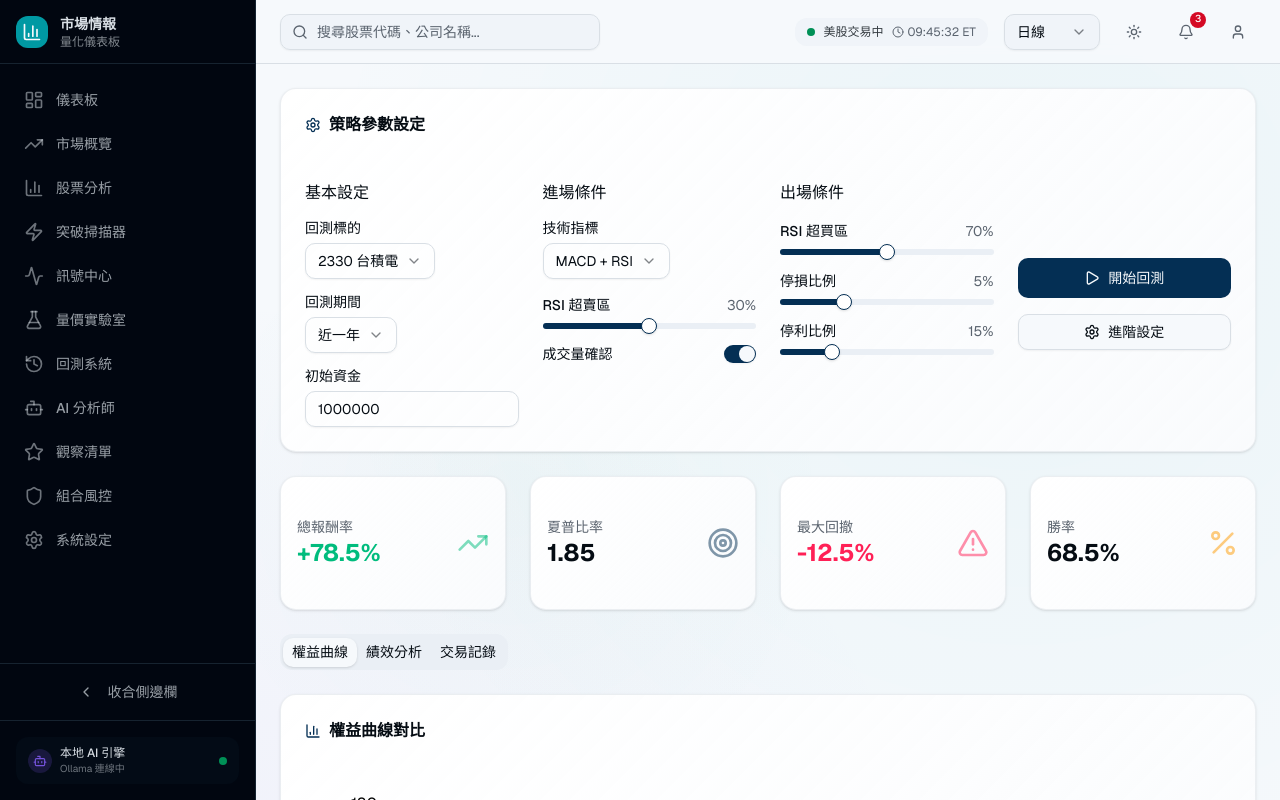
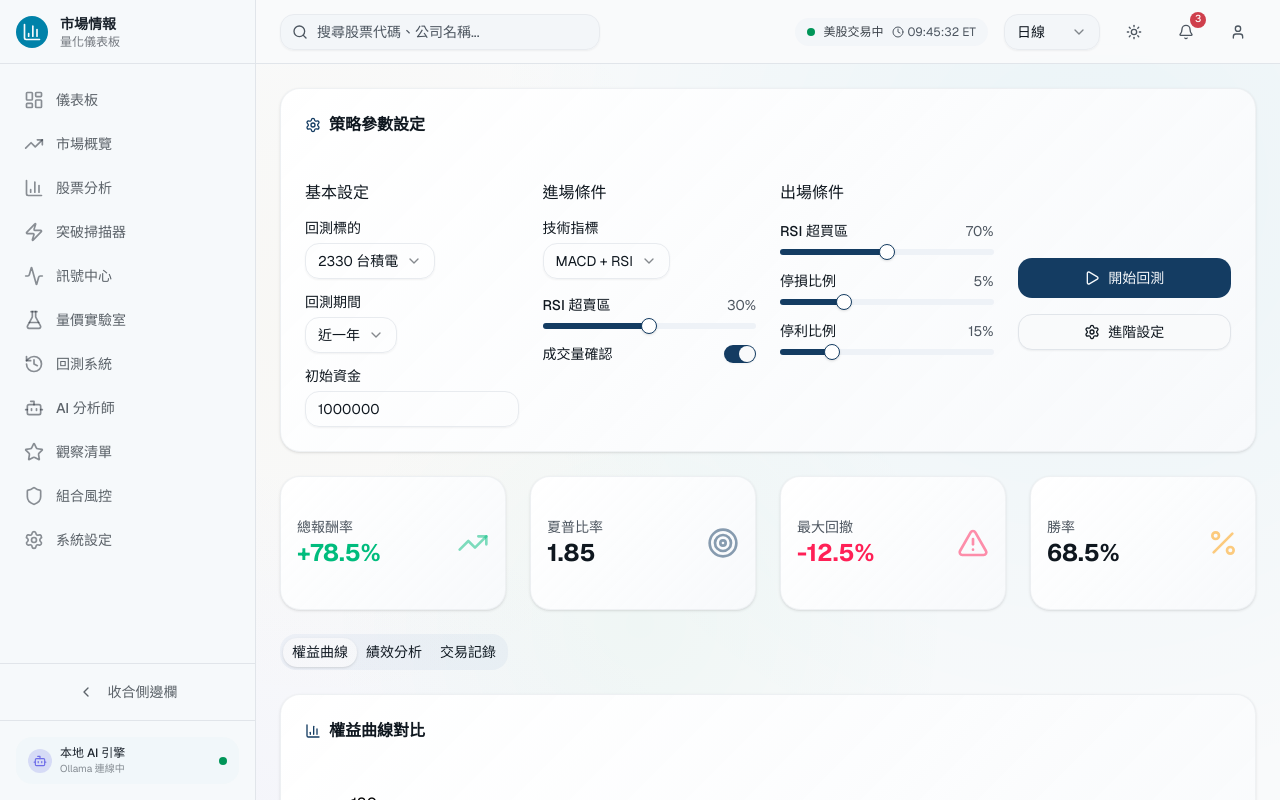
Before and after one commit to kaiyin1028/v0-market-intelligence-dashboard, a Next.js app: page /backtest in a window 1280 px wide. Shown: the top 800 px of the page. Built offline with nearby package versions, Linux system fonts and the light colour scheme.

Commit message:
feat: update design to bright and clean style\n\nAdd icons and AIGC decorative elements, update global styles and core components.

```diff
--- a/app/globals.css
+++ b/app/globals.css
@@ -2,8 +2,8 @@
  * 金融市場情報量化儀表板 - 全域樣式
  * Market Intelligence Quant Dashboard - Global Styles
  *
- * 配色方案：深海軍藍、石板灰、翡翠綠、青色、紫羅蘭、琥珀色、玫瑰色
- * 設計風格：優雅、乾淨、高端、機構交易風格
+ * 配色方案：明亮白色、淺灰、翡翠綠、天藍、淡紫、琥珀
+ * 設計風格：優雅、清爽、專業、現代極簡
  */
 
 @import 'tailwindcss';
@@ -12,72 +12,77 @@
 @custom-variant dark (&:is(.dark *));
 
 /* ============================================
-   淺色主題 (Light Theme)
+   明亮主題 (Light Theme) - 預設
    ============================================ */
 :root {
-  /* 基礎背景與前景 */
-  --background: oklch(0.98 0.005 250);
-  --foreground: oklch(0.15 0.02 250);
+  /* 基礎背景與前景 - 純淨白色系 */
+  --background: oklch(0.985 0.002 250);
+  --foreground: oklch(0.20 0.02 250);
 
-  /* 卡片樣式 */
+  /* 卡片樣式 - 柔和白色 */
   --card: oklch(1 0 0);
-  --card-foreground: oklch(0.15 0.02 250);
+  --card-foreground: oklch(0.20 0.02 250);
 
   /* 彈出層樣式 */
   --popover: oklch(1 0 0);
-  --popover-foreground: oklch(0.15 0.02 250);
+  --popover-foreground: oklch(0.20 0.02 250);
 
-  /* 主色調 - 深海軍藍 */
-  --primary: oklch(0.30 0.08 250);
+  /* 主色調 - 優雅深藍 */
+  --primary: oklch(0.35 0.08 250);
   --primary-foreground: oklch(0.98 0.005 250);
 
-  /* 次要色調 - 石板灰 */
-  --secondary: oklch(0.95 0.01 250);
-  --secondary-foreground: oklch(0.25 0.03 250);
+  /* 次要色調 - 淺灰藍 */
+  --secondary: oklch(0.96 0.008 250);
+  --secondary-foreground: oklch(0.30 0.03 250);
 
   /* 靜音色調 */
-  --muted: oklch(0.95 0.01 250);
-  --muted-foreground: oklch(0.50 0.02 250);
+  --muted: oklch(0.96 0.008 250);
+  --muted-foreground: oklch(0.45 0.02 250);
 
-  /* 強調色調 - 青色 */
-  --accent: oklch(0.92 0.03 200);
-  --accent-foreground: oklch(0.20 0.05 200);
+  /* 強調色調 - 天藍色 */
+  --accent: oklch(0.94 0.025 220);
+  --accent-foreground: oklch(0.25 0.05 220);
 
-  /* 危險/空頭色調 - 玫瑰色 */
-  --destructive: oklch(0.55 0.22 25);
-  --destructive-foreground: oklch(0.98 0.01 25);
+  /* 危險/空頭色調 - 柔和玫瑰 */
+  --destructive: oklch(0.58 0.20 20);
+  --destructive-foreground: oklch(0.98 0.01 20);
 
-  /* 邊框與輸入框 */
-  --border: oklch(0.90 0.01 250);
-  --input: oklch(0.90 0.01 250);
-  --ring: oklch(0.50 0.10 250);
+  /* 邊框與輸入框 - 極淺灰 */
+  --border: oklch(0.92 0.008 250);
+  --input: oklch(0.94 0.006 250);
+  --ring: oklch(0.55 0.12 220);
 
-  /* 圖表配色 */
-  --chart-1: oklch(0.55 0.18 165);   /* 翡翠綠 - 多頭/上漲 */
-  --chart-2: oklch(0.55 0.22 25);    /* 玫瑰色 - 空頭/下跌 */
-  --chart-3: oklch(0.60 0.15 200);   /* 青色 - 中性/AI洞察 */
-  --chart-4: oklch(0.70 0.15 85);    /* 琥珀色 - 警告 */
-  --chart-5: oklch(0.55 0.20 290);   /* 紫羅蘭 - 特殊標記 */
+  /* 圖表配色 - 明亮版 */
+  --chart-1: oklch(0.58 0.16 160);   /* 翡翠綠 - 多頭/上漲 */
+  --chart-2: oklch(0.58 0.18 20);    /* 玫瑰色 - 空頭/下跌 */
+  --chart-3: oklch(0.60 0.14 220);   /* 天藍色 - 中性/AI洞察 */
+  --chart-4: oklch(0.72 0.14 80);    /* 琥珀色 - 警告 */
+  --chart-5: oklch(0.60 0.18 280);   /* 淡紫色 - 特殊標記 */
 
-  /* 圓角設定 */
-  --radius: 0.75rem;
+  /* 圓角設定 - 更大更圓潤 */
+  --radius: 1rem;
 
-  /* 側邊欄樣式 */
-  --sidebar: oklch(0.12 0.03 250);
-  --sidebar-foreground: oklch(0.90 0.01 250);
-  --sidebar-primary: oklch(0.60 0.15 200);
+  /* 側邊欄樣式 - 明亮版 */
+  --sidebar: oklch(0.98 0.004 250);
+  --sidebar-foreground: oklch(0.25 0.02 250);
+  --sidebar-primary: oklch(0.55 0.14 220);
   --sidebar-primary-foreground: oklch(0.98 0.005 250);
-  --sidebar-accent: oklch(0.20 0.04 250);
-  --sidebar-accent-foreground: oklch(0.90 0.01 250);
-  --sidebar-border: oklch(0.25 0.03 250);
-  --sidebar-ring: oklch(0.60 0.15 200);
+  --sidebar-accent: oklch(0.95 0.015 220);
+  --sidebar-accent-foreground: oklch(0.30 0.03 250);
+  --sidebar-border: oklch(0.92 0.008 250);
+  --sidebar-ring: oklch(0.55 0.14 220);
 
   /* 自訂金融色彩 */
-  --bullish: oklch(0.55 0.18 165);   /* 多頭綠 */
-  --bearish: oklch(0.55 0.22 25);    /* 空頭紅 */
-  --warning: oklch(0.70 0.15 85);    /* 警告琥珀 */
-  --info: oklch(0.60 0.15 200);      /* 資訊青 */
-  --ai-glow: oklch(0.55 0.20 290);   /* AI紫光 */
+  --bullish: oklch(0.58 0.16 160);   /* 多頭綠 */
+  --bearish: oklch(0.58 0.18 20);    /* 空頭紅 */
+  --warning: oklch(0.72 0.14 80);    /* 警告琥珀 */
+  --info: oklch(0.60 0.14 220);      /* 資訊天藍 */
+  --ai-glow: oklch(0.60 0.18 280);   /* AI紫光 */
+
+  /* AIGC 裝飾色彩 */
+  --gradient-start: oklch(0.92 0.04 220);
+  --gradient-mid: oklch(0.94 0.03 280);
+  --gradient-end: oklch(0.96 0.02 160);
 }
 
 /* ============================================
@@ -85,65 +90,70 @@
    ============================================ */
 .dark {
   /* 基礎背景與前景 */
-  --background: oklch(0.12 0.02 250);
+  --background: oklch(0.14 0.015 250);
   --foreground: oklch(0.95 0.01 250);
 
   /* 卡片樣式 - 玻璃擬態效果 */
-  --card: oklch(0.16 0.02 250);
+  --card: oklch(0.18 0.015 250);
   --card-foreground: oklch(0.95 0.01 250);
 
   /* 彈出層樣式 */
-  --popover: oklch(0.18 0.02 250);
+  --popover: oklch(0.20 0.015 250);
   --popover-foreground: oklch(0.95 0.01 250);
 
-  /* 主色調 - 亮青色 */
-  --primary: oklch(0.75 0.12 200);
-  --primary-foreground: oklch(0.12 0.02 250);
+  /* 主色調 - 亮天藍色 */
+  --primary: oklch(0.72 0.12 220);
+  --primary-foreground: oklch(0.14 0.015 250);
 
   /* 次要色調 */
-  --secondary: oklch(0.22 0.02 250);
+  --secondary: oklch(0.24 0.015 250);
   --secondary-foreground: oklch(0.90 0.01 250);
 
   /* 靜音色調 */
-  --muted: oklch(0.22 0.02 250);
-  --muted-foreground: oklch(0.65 0.02 250);
+  --muted: oklch(0.24 0.015 250);
+  --muted-foreground: oklch(0.62 0.02 250);
 
   /* 強調色調 */
-  --accent: oklch(0.25 0.03 200);
+  --accent: oklch(0.28 0.025 220);
   --accent-foreground: oklch(0.90 0.01 250);
 
   /* 危險/空頭色調 */
-  --destructive: oklch(0.50 0.20 25);
-  --destructive-foreground: oklch(0.95 0.01 25);
+  --destructive: oklch(0.55 0.18 20);
+  --destructive-foreground: oklch(0.95 0.01 20);
 
   /* 邊框與輸入框 */
-  --border: oklch(0.28 0.02 250);
-  --input: oklch(0.22 0.02 250);
-  --ring: oklch(0.60 0.12 200);
+  --border: oklch(0.30 0.015 250);
+  --input: oklch(0.24 0.015 250);
+  --ring: oklch(0.65 0.12 220);
 
   /* 圖表配色 - 深色模式優化 */
-  --chart-1: oklch(0.65 0.20 165);   /* 翡翠綠 */
-  --chart-2: oklch(0.60 0.22 25);    /* 玫瑰色 */
-  --chart-3: oklch(0.70 0.15 200);   /* 青色 */
-  --chart-4: oklch(0.75 0.15 85);    /* 琥珀色 */
-  --chart-5: oklch(0.65 0.20 290);   /* 紫羅蘭 */
+  --chart-1: oklch(0.65 0.18 160);
+  --chart-2: oklch(0.62 0.20 20);
+  --chart-3: oklch(0.68 0.14 220);
+  --chart-4: oklch(0.75 0.14 80);
+  --chart-5: oklch(0.65 0.18 280);
 
   /* 側邊欄樣式 */
-  --sidebar: oklch(0.10 0.02 250);
+  --sidebar: oklch(0.12 0.015 250);
   --sidebar-foreground: oklch(0.90 0.01 250);
-  --sidebar-primary: oklch(0.70 0.15 200);
-  --sidebar-primary-foreground: oklch(0.12 0.02 250);
-  --sidebar-accent: oklch(0.18 0.02 250);
+  --sidebar-primary: oklch(0.68 0.14 220);
+  --sidebar-primary-foreground: oklch(0.14 0.015 250);
+  --sidebar-accent: oklch(0.20 0.015 250);
   --sidebar-accent-foreground: oklch(0.90 0.01 250);
-  --sidebar-border: oklch(0.22 0.02 250);
-  --sidebar-ring: oklch(0.70 0.15 200);
+  --sidebar-border: oklch(0.25 0.015 250);
+  --sidebar-ring: oklch(0.68 0.14 220);
 
   /* 自訂金融色彩 - 深色模式 */
-  --bullish: oklch(0.65 0.20 165);
-  --bearish: oklch(0.60 0.22 25);
-  --warning: oklch(0.75 0.15 85);
-  --info: oklch(0.70 0.15 200);
-  --ai-glow: oklch(0.65 0.20 290);
+  --bullish: oklch(0.65 0.18 160);
+  --bearish: oklch(0.62 0.20 20);
+  --warning: oklch(0.75 0.14 80);
+  --info: oklch(0.68 0.14 220);
+  --ai-glow: oklch(0.65 0.18 280);
+
+  /* AIGC 裝飾色彩 - 深色模式 */
+  --gradient-start: oklch(0.25 0.04 220);
+  --gradient-mid: oklch(0.22 0.03 280);
+  --gradient-end: oklch(0.20 0.02 160);
 }
 
 /* ============================================
@@ -185,10 +195,16 @@
   --color-info: var(--info);
   --color-ai-glow: var(--ai-glow);
 
+  /* AIGC 漸層色彩 */
+  --color-gradient-start: var(--gradient-start);
+  --color-gradient-mid: var(--gradient-mid);
+  --color-gradient-end: var(--gradient-end);
+
   --radius-sm: calc(var(--radius) - 4px);
   --radius-md: calc(var(--radius) - 2px);
   --radius-lg: var(--radius);
   --radius-xl: calc(var(--radius) + 4px);
+  --radius-2xl: calc(var(--radius) + 8px);
 
   --color-sidebar: var(--sidebar);
   --color-sidebar-foreground: var(--sidebar-foreground);
@@ -212,10 +228,10 @@
     @apply bg-background text-foreground;
   }
 
-  /* 滾動條樣式 */
+  /* 滾動條樣式 - 更細緻 */
   ::-webkit-scrollbar {
-    width: 8px;
-    height: 8px;
+    width: 6px;
+    height: 6px;
   }
 
   ::-webkit-scrollbar-track {
@@ -224,54 +240,102 @@
 
   ::-webkit-scrollbar-thumb {
     background: var(--muted-foreground);
-    border-radius: 4px;
-    opacity: 0.5;
+    border-radius: 3px;
+    opacity: 0.3;
   }
 
   ::-webkit-scrollbar-thumb:hover {
-    opacity: 0.8;
+    opacity: 0.5;
   }
 }
 
 /* ============================================
-   元件樣式
+   元件樣式 - AIGC 風格
    ============================================ */
 @layer components {
-  /* 玻璃擬態卡片效果 */
+  /* 玻璃擬態卡片效果 - 更通透 */
   .glass-card {
     background: linear-gradient(
       135deg,
-      oklch(1 0 0 / 0.8),
-      oklch(0.98 0.005 250 / 0.6)
+      oklch(1 0 0 / 0.95),
+      oklch(0.98 0.004 250 / 0.85)
     );
-    backdrop-filter: blur(12px);
-    border: 1px solid oklch(0.90 0.01 250 / 0.5);
+    backdrop-filter: blur(20px);
+    border: 1px solid oklch(0.92 0.008 250 / 0.6);
+    box-shadow:
+      0 4px 6px -1px oklch(0 0 0 / 0.05),
+      0 2px 4px -2px oklch(0 0 0 / 0.05),
+      inset 0 1px 0 0 oklch(1 0 0 / 0.5);
   }
 
   .dark .glass-card {
     background: linear-gradient(
       135deg,
-      oklch(0.18 0.02 250 / 0.8),
-      oklch(0.14 0.02 250 / 0.6)
+      oklch(0.20 0.015 250 / 0.9),
+      oklch(0.16 0.015 250 / 0.8)
     );
-    border: 1px solid oklch(0.28 0.02 250 / 0.5);
+    border: 1px solid oklch(0.30 0.015 250 / 0.4);
+    box-shadow:
+      0 4px 6px -1px oklch(0 0 0 / 0.2),
+      0 2px 4px -2px oklch(0 0 0 / 0.1),
+      inset 0 1px 0 0 oklch(1 0 0 / 0.05);
   }
 
-  /* AI 發光效果 */
+  /* AIGC 風格漸層背景 */
+  .aigc-gradient {
+    background: linear-gradient(
+      135deg,
+      var(--gradient-start) 0%,
+      var(--gradient-mid) 50%,
+      var(--gradient-end) 100%
+    );
+  }
+
+  /* AI 發光效果 - 更柔和 */
   .ai-glow {
-    box-shadow: 0 0 20px oklch(0.55 0.20 290 / 0.3);
+    box-shadow:
+      0 0 30px oklch(0.60 0.18 280 / 0.15),
+      0 0 60px oklch(0.60 0.14 220 / 0.1);
   }
 
   .dark .ai-glow {
-    box-shadow: 0 0 25px oklch(0.65 0.20 290 / 0.4);
+    box-shadow:
+      0 0 40px oklch(0.65 0.18 280 / 0.25),
+      0 0 80px oklch(0.68 0.14 220 / 0.15);
   }
 
-  /* 多頭漸層背景 */
+  /* AI 徽章光暈 */
+  .ai-badge-glow {
+    position: relative;
+  }
+
+  .ai-badge-glow::before {
+    content: '';
+    position: absolute;
+    inset: -2px;
+    background: linear-gradient(
+      135deg,
+      oklch(0.60 0.18 280 / 0.3),
+      oklch(0.60 0.14 220 / 0.3),
+      oklch(0.58 0.16 160 / 0.3)
+    );
+    border-radius: inherit;
+    z-index: -1;
+    filter: blur(8px);
+    animation: badge-pulse 3s ease-in-out infinite;
+  }
+
+  @keyframes badge-pulse {
+    0%, 100% { opacity: 0.5; }
+    50% { opacity: 1; }
+  }
+
+  /* 多頭漸層背景 - 更清爽 */
   .bullish-gradient {
     background: linear-gradient(
       135deg,
-      oklch(0.55 0.18 165 / 0.1),
-      oklch(0.55 0.18 165 / 0.05)
+      oklch(0.58 0.16 160 / 0.08),
+      oklch(0.58 0.16 160 / 0.02)
     );
   }
 
@@ -279,50 +343,184 @@
   .bearish-gradient {
     background: linear-gradient(
       135deg,
-      oklch(0.55 0.22 25 / 0.1),
-      oklch(0.55 0.22 25 / 0.05)
+      oklch(0.58 0.18 20 / 0.08),
+      oklch(0.58 0.18 20 / 0.02)
     );
   }
 
-  /* 神經網路裝飾背景 */
+  /* 神經網路裝飾背景 - 更精緻 */
   .neural-pattern {
-    background-image:
-      radial-gradient(circle at 20% 80%, oklch(0.55 0.20 290 / 0.05) 0%, transparent 50%),
-      radial-gradient(circle at 80% 20%, oklch(0.60 0.15 200 / 0.05) 0%, transparent 50%),
-      radial-gradient(circle at 40% 40%, oklch(0.55 0.18 165 / 0.03) 0%, transparent 30%);
+    position: relative;
+    overflow: hidden;
   }
 
-  .dark .neural-pattern {
+  .neural-pattern::before {
+    content: '';
+    position: absolute;
+    inset: 0;
     background-image:
-      radial-gradient(circle at 20% 80%, oklch(0.65 0.20 290 / 0.1) 0%, transparent 50%),
-      radial-gradient(circle at 80% 20%, oklch(0.70 0.15 200 / 0.1) 0%, transparent 50%),
-      radial-gradient(circle at 40% 40%, oklch(0.65 0.20 165 / 0.05) 0%, transparent 30%);
+      radial-gradient(circle at 15% 85%, oklch(0.60 0.18 280 / 0.06) 0%, transparent 40%),
+      radial-gradient(circle at 85% 15%, oklch(0.60 0.14 220 / 0.06) 0%, transparent 40%),
+      radial-gradient(circle at 50% 50%, oklch(0.58 0.16 160 / 0.04) 0%, transparent 35%),
+      radial-gradient(circle at 25% 25%, oklch(0.72 0.14 80 / 0.03) 0%, transparent 30%);
+    pointer-events: none;
   }
 
-  /* 數據流動畫效果 */
-  .data-stream {
+  .dark .neural-pattern::before {
+    background-image:
+      radial-gradient(circle at 15% 85%, oklch(0.65 0.18 280 / 0.12) 0%, transparent 40%),
+      radial-gradient(circle at 85% 15%, oklch(0.68 0.14 220 / 0.12) 0%, transparent 40%),
+      radial-gradient(circle at 50% 50%, oklch(0.65 0.18 160 / 0.08) 0%, transparent 35%),
+      radial-gradient(circle at 25% 25%, oklch(0.75 0.14 80 / 0.06) 0%, transparent 30%);
+  }
+
+  /* 流動線條動畫 */
+  .flowing-lines {
+    position: relative;
+    overflow: hidden;
+  }
+
+  .flowing-lines::after {
+    content: '';
+    position: absolute;
+    top: 0;
+    left: -100%;
+    width: 50%;
+    height: 100%;
     background: linear-gradient(
       90deg,
       transparent 0%,
-      oklch(0.60 0.15 200 / 0.2) 50%,
+      oklch(0.60 0.14 220 / 0.1) 50%,
       transparent 100%
     );
-    animation: stream 3s linear infinite;
+    animation: flow 4s linear infinite;
   }
 
-  @keyframes stream {
-    0% { transform: translateX(-100%); }
-    100% { transform: translateX(100%); }
+  @keyframes flow {
+    0% { left: -50%; }
+    100% { left: 150%; }
   }
 
-  /* 脈衝動畫效果 */
-  .pulse-dot {
-    animation: pulse 2s cubic-bezier(0.4, 0, 0.6, 1) infinite;
+  /* 數據點脈衝 */
+  .data-pulse {
+    position: relative;
   }
 
-  @keyframes pulse {
-    0%, 100% { opacity: 1; }
-    50% { opacity: 0.5; }
+  .data-pulse::after {
+    content: '';
+    position: absolute;
+    inset: 0;
+    border-radius: inherit;
+    animation: data-pulse 2s ease-in-out infinite;
+  }
+
+  @keyframes data-pulse {
+    0%, 100% {
+      box-shadow: 0 0 0 0 oklch(0.60 0.14 220 / 0.4);
+    }
+    50% {
+      box-shadow: 0 0 0 8px oklch(0.60 0.14 220 / 0);
+    }
+  }
+
+  /* 圖標容器裝飾 */
+  .icon-container {
+    display: flex;
+    align-items: center;
+    justify-content: center;
+    background: linear-gradient(
+      135deg,
+      oklch(0.96 0.015 220 / 0.8),
+      oklch(0.94 0.02 280 / 0.6)
+    );
+    border-radius: var(--radius);
+    transition: all 0.3s ease;
+  }
+
+  .icon-container:hover {
+    transform: translateY(-2px);
+    box-shadow: 0 8px 25px oklch(0.60 0.14 220 / 0.15);
+  }
+
+  .dark .icon-container {
+    background: linear-gradient(
+      135deg,
+      oklch(0.25 0.02 220 / 0.8),
+      oklch(0.22 0.025 280 / 0.6)
+    );
+  }
+
+  /* 卡片懸浮效果 */
+  .card-hover {
+    transition: all 0.3s cubic-bezier(0.4, 0, 0.2, 1);
+  }
+
+  .card-hover:hover {
+    transform: translateY(-4px);
+    box-shadow:
+      0 20px 40px oklch(0 0 0 / 0.08),
+      0 8px 16px oklch(0 0 0 / 0.04);
+  }
+
+  .dark .card-hover:hover {
+    box-shadow:
+      0 20px 40px oklch(0 0 0 / 0.3),
+      0 8px 16px oklch(0 0 0 / 0.2);
+  }
+
+  /* 裝飾圓圈 */
+  .decorative-circle {
+    position: absolute;
+    border-radius: 50%;
+    background: linear-gradient(
+      135deg,
+      oklch(0.60 0.14 220 / 0.1),
+      oklch(0.60 0.18 280 / 0.1)
+    );
+    filter: blur(40px);
+    pointer-events: none;
+  }
+
+  /* 網格裝飾 */
+  .grid-pattern {
+    background-image:
+      linear-gradient(oklch(0.92 0.008 250 / 0.5) 1px, transparent 1px),
+      linear-gradient(90deg, oklch(0.92 0.008 250 / 0.5) 1px, transparent 1px);
+    background-size: 40px 40px;
+  }
+
+  .dark .grid-pattern {
+    background-image:
+      linear-gradient(oklch(0.30 0.015 250 / 0.3) 1px, transparent 1px),
+      linear-gradient(90deg, oklch(0.30 0.015 250 / 0.3) 1px, transparent 1px);
+  }
+
+  /* 標籤徽章 */
+  .tag-badge {
+    display: inline-flex;
+    align-items: center;
+    gap: 0.375rem;
+    padding: 0.25rem 0.75rem;
+    font-size: 0.75rem;
+    font-weight: 500;
+    border-radius: 9999px;
+    background: linear-gradient(
+      135deg,
+      oklch(0.96 0.02 220 / 0.9),
+      oklch(0.94 0.025 280 / 0.7)
+    );
+    color: oklch(0.35 0.08 250);
+    border: 1px solid oklch(0.90 0.015 250 / 0.5);
+  }
+
+  .dark .tag-badge {
+    background: linear-gradient(
+      135deg,
+      oklch(0.25 0.025 220 / 0.9),
+      oklch(0.22 0.03 280 / 0.7)
+    );
+    color: oklch(0.90 0.01 250);
+    border: 1px solid oklch(0.35 0.02 250 / 0.5);
   }
 }
 
@@ -385,9 +583,17 @@
     background-color: oklch(from var(--bullish) l c h / 0.1);
   }
 
+  .bg-bullish\/5 {
+    background-color: oklch(from var(--bullish) l c h / 0.05);
+  }
+
   /* 半透明空頭背景 */
   .bg-bearish\/10 {
     background-color: oklch(from var(--bearish) l c h / 0.1);
+  }
+
+  .bg-bearish\/5 {
+    background-color: oklch(from var(--bearish) l c h / 0.05);
   }
 
   /* 半透明警告背景 */
@@ -399,4 +605,33 @@
   .bg-ai\/10 {
     background-color: oklch(from var(--ai-glow) l c h / 0.1);
   }
+
+  .bg-ai\/5 {
+    background-color: oklch(from var(--ai-glow) l c h / 0.05);
+  }
+
+  /* 漸層文字 */
+  .text-gradient {
+    background: linear-gradient(
+      135deg,
+      oklch(0.35 0.08 250),
+      oklch(0.55 0.14 220),
+      oklch(0.60 0.18 280)
+    );
+    -webkit-background-clip: text;
+    -webkit-text-fill-color: transparent;
+    background-clip: text;
+  }
+
+  .dark .text-gradient {
+    background: linear-gradient(
+      135deg,
+      oklch(0.72 0.12 220),
+      oklch(0.68 0.14 250),
+      oklch(0.65 0.18 280)
+    );
+    -webkit-background-clip: text;
+    -webkit-text-fill-color: transparent;
+    background-clip: text;
+  }
 }
--- a/app/layout.tsx
+++ b/app/layout.tsx
@@ -85,7 +85,7 @@ export default function RootLayout({
       <body className="font-sans antialiased">
         <ThemeProvider
           attribute="class"
-          defaultTheme="dark"
+          defaultTheme="light"
           enableSystem
           disableTransitionOnChange
         >
```
